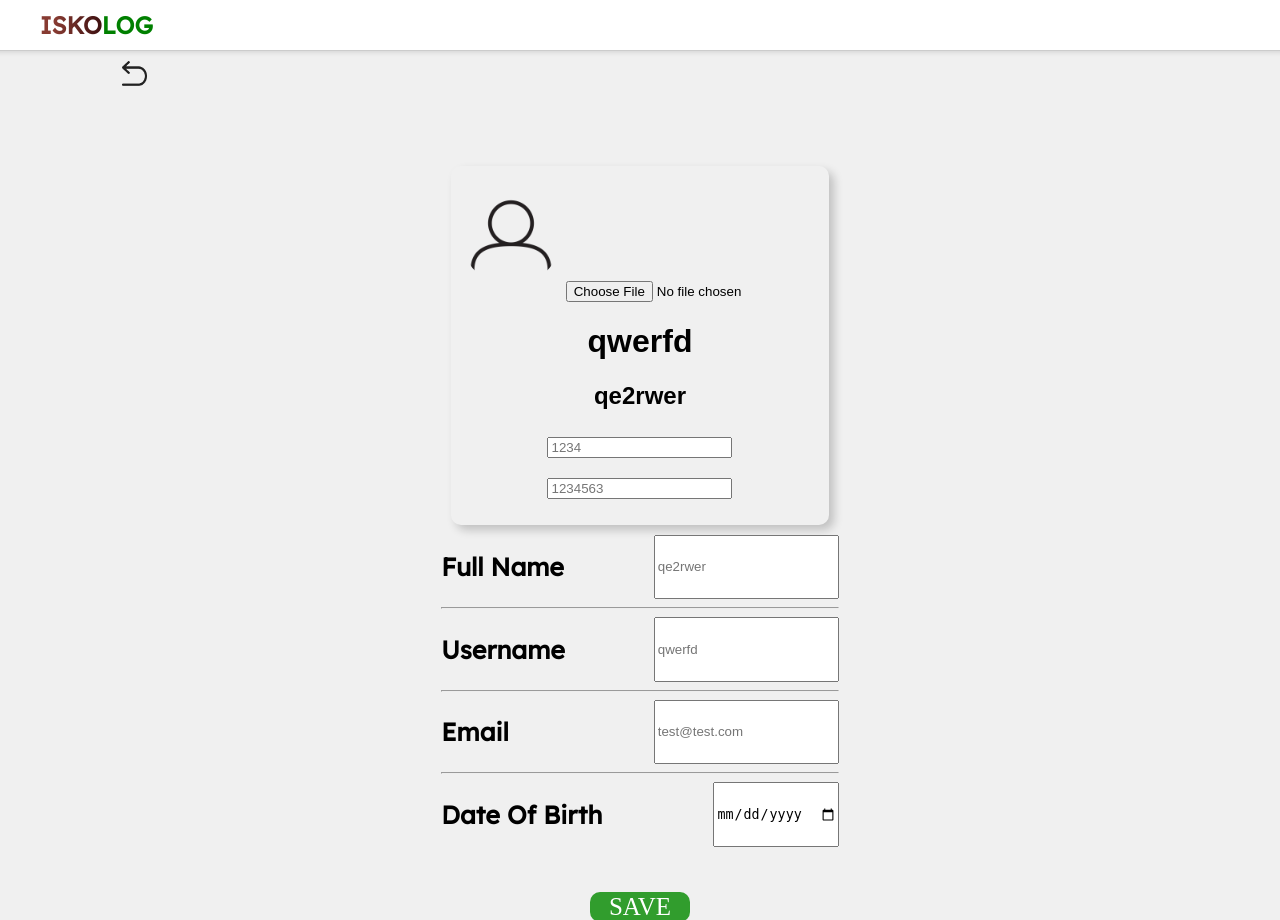
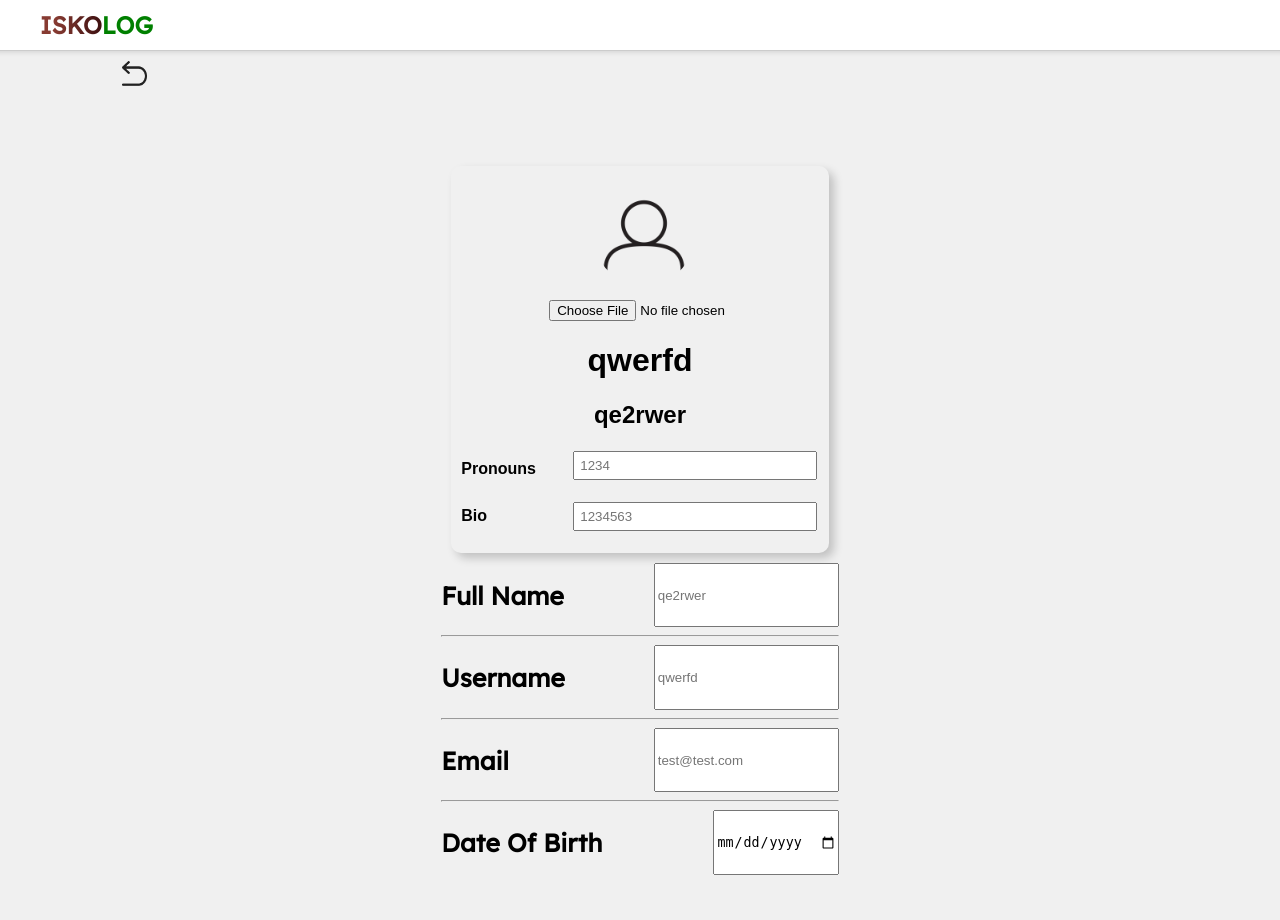
Before and after one commit to El-dawn/finalProject, a PHP site: page /edit_profile.php in a window 1280 px wide. Shown: the top 920 px of the page. Run offline with PHP 8.4, Linux system fonts and the light colour scheme; a user stored in the database is signed in; data comes from the database, SQL or seed files in the repository; some web fonts are replaced.

Commit message:
edit profile changes

```diff
--- a/edit_profile.php
+++ b/edit_profile.php
@@ -116,12 +116,19 @@
         <div class="display-container">
             <div class="profile-container">
                 <img src="img/<?php if($fetch_profile['image'] != '') { echo $fetch_profile['image'];} else{ echo 'default.png';}  ?>" alt="Profile picture">
-                <input type="file" name="test" id="image" accept=".jpg, .jpeg, .png" value="">
+                <input style="margin-left: 20%;" type="file" name="test" id="image" accept=".jpg, .jpeg, .png" value="">
             </div>
             <h1 class="username"><?= $fetch_profile['username']; ?></h1>
             <h2 class="name"><?=$fetch_profile['name']; ?></h2>
-            <h2 class="pronoun"><input type="text" name="pronouns" placeholder="<?= isset($fetch_profile['pronouns']) ? $fetch_profile['pronouns'] : 'pronouns'; ?>"  ></h2>
-            <p class="bio"><input type="text" name="about" placeholder="<?= isset($fetch_profile['about']) ? $fetch_profile['about'] : 'say something about yourself'; ?>" ></p>
+            <div class="form-group">
+               <label style="margin-right: 10px;" for="pronouns"><b>Pronouns</b></label>
+               <input style="margin-bottom: 10px;" type="text" id="pronouns" name="pronouns" placeholder="<?= isset($fetch_profile['pronouns']) ? $fetch_profile['pronouns'] : 'pronouns'; ?>" >
+            </div>
+
+            <div class="form-group">
+               <label style="margin-right: 10px;" for="about"><b>Bio</b></label>
+               <input type="text" id="about" name="about" placeholder="<?= isset($fetch_profile['about']) ? $fetch_profile['about'] : 'say something about yourself'; ?>" >
+            </div>
         </div>
 
         <div>
--- a/styles.css
+++ b/styles.css
@@ -390,6 +390,7 @@
     margin-bottom: 10px;
     width: 100px;
     height: 100px;
+    margin-left: 2%;
 }
 
 .information-container {
@@ -615,3 +616,19 @@
     margin: 0;
     font-size: 14px;
 }
+
+.form-group {
+    display: flex;
+    align-items: center;
+    margin-bottom: 10px;
+}
+.form-group label {
+    width: 100px;
+    margin-right: 10px;
+    text-align: left;
+}
+.form-group input {
+    flex: 1;
+    padding: 5px;
+    margin: 2px;
+}
```
